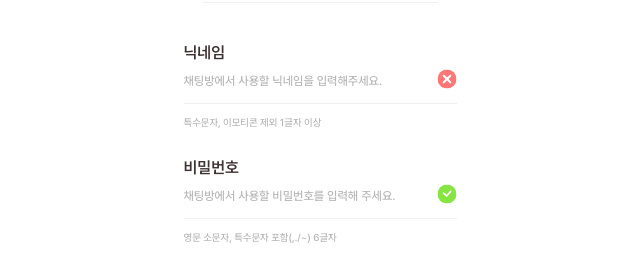
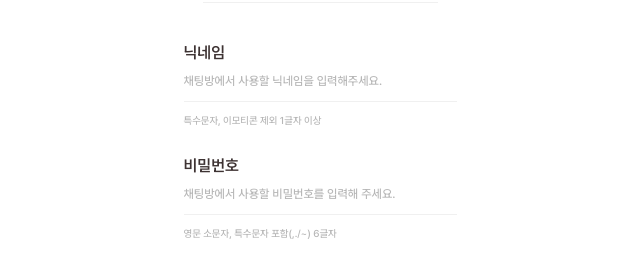
Before and after one commit to IT-s-Time-6Team/FE, a React (Vite) app: page /chatRoomCreated in a window 1280 px wide. Shown: the part 416-685 px from the top of the page, without its empty margins (320-960 px from the left). Built offline with nearby package versions, Linux system fonts and the light colour scheme.

Commit message:
feat: 닉네임 입력검사 추가(#8)

```diff
--- /dev/null
+++ b/src/components/shared/ValidationIcon.ts
@@ -0,0 +1,65 @@
+import styled from '@emotion/styled';
+import { css } from '@emotion/react';
+import XMark from '@assets/XMark.svg?react';
+import CheckMark from '@assets/WhiteCheck.svg?react';
+
+const iconBaseStyle = css`
+  width: 9px;
+  height: 9px;
+
+  position: absolute;
+  top: 36px;
+  right: 10px;
+
+  transform: translate(50%, -50%);
+  transition: opacity 0.2s ease;
+`;
+
+export const CircleIcon = styled.span<{ $valid: boolean | null }>`
+  width: 19px;
+  height: 19px;
+  border-radius: 100%;
+
+  position: absolute;
+  top: 36px;
+  right: 10px;
+
+  transform: translate(50%, -50%);
+  transition:
+    background-color 0.2s ease,
+    opacity 0.2s ease;
+
+  ${({ $valid }) =>
+    $valid === true
+      ? css`
+          background-color: #87e543;
+          opacity: 1;
+          visibility: visible;
+        `
+      : $valid === false
+        ? css`
+            background-color: #ff7676;
+            opacity: 1;
+            visibility: visible;
+          `
+        : css`
+            opacity: 0;
+            visibility: hidden;
+          `}
+`;
+
+export const CheckIcon = styled(CheckMark, {
+  shouldForwardProp: (prop) => prop !== '$show',
+})<{ $show: boolean }>`
+  ${iconBaseStyle};
+  opacity: ${({ $show }) => ($show ? 1 : 0)};
+  visibility: ${({ $show }) => ($show ? 'visible' : 'hidden')};
+`;
+
+export const XMarkIcon = styled(XMark, {
+  shouldForwardProp: (prop) => prop !== '$show',
+})<{ $show: boolean }>`
+  ${iconBaseStyle};
+  opacity: ${({ $show }) => ($show ? 1 : 0)};
+  visibility: ${({ $show }) => ($show ? 'visible' : 'hidden')};
+`;
--- /dev/null
+++ b/src/hooks/NicknameValid.ts
@@ -0,0 +1,27 @@
+import { useState } from 'react';
+
+const nicknameRegex = /^[\p{L}\p{N}\s]+$/u;
+
+const useNicknameValidation = () => {
+  const [nickname, setNickname] = useState('');
+  const [isNicknameValid, setIsNicknameValid] = useState<boolean | null>(null);
+
+  const handleNicknameChange = (value: string) => {
+    setNickname(value);
+
+    if (value.trim() === '') {
+      setIsNicknameValid(null);
+      return;
+    }
+    const isLengthValid = value.trim().length >= 1;
+    const isContentValid = nicknameRegex.test(value);
+    setIsNicknameValid(isLengthValid && isContentValid);
+  };
+  return {
+    nickname,
+    isNicknameValid,
+    handleNicknameChange,
+  };
+};
+
+export default useNicknameValidation;
--- a/src/pages/chatRoomCreatedPage.tsx
+++ b/src/pages/chatRoomCreatedPage.tsx
@@ -1,13 +1,9 @@
 import styled from '@emotion/styled';
 import { useState, useRef } from 'react';
 import { QRCodeCanvas } from 'qrcode.react';
-
-import RedCircle from '@assets/RedCircle.svg?react';
-import GreenCirle from '@assets/GreenCircle.svg?react';
-import XMark from '@assets/XMark.svg?react';
-import Check from '@assets/WhiteCheck.svg?react';
+import useNicknameValidation from '@hooks/NicknameValid';
+import { CircleIcon, CheckIcon, XMarkIcon } from '@components/shared/ValidationIcon';
 import Button from '@components/chatRoomCreated/Button';
-
 
 const ChatRoomCreatedPage = () => {
   const roomId = '1234';
@@ -15,6 +11,8 @@ const ChatRoomCreatedPage = () => {
 
   const [qrValue, setQrValue] = useState(chatRoomUrl);
   const qrRef = useRef<HTMLCanvasElement | null>(null);
+
+  const { nickname, isNicknameValid, handleNicknameChange } = useNicknameValidation();
 
   const handleGenerateQR = () => {
     setQrValue(`${chatRoomUrl}?t=${Date.now()}`);
@@ -81,11 +79,16 @@ const ChatRoomCreatedPage = () => {
               <NicknameInput
                 type='text'
                 name='nickname'
+                value={nickname}
+                $valid={isNicknameValid}
+                onChange={(e) => handleNicknameChange(e.target.value)}
                 placeholder='채팅방에서 사용할 닉네임을 입력해주세요.'
                 autoComplete='on'
                 required
-              /> <RedCircleIcon/>
-              <XMarkIcon/>
+              />
+              <CircleIcon $valid={isNicknameValid} />
+              <CheckIcon $show={isNicknameValid === true} />
+              <XMarkIcon $show={isNicknameValid === false} />
             </InputLabel>
             <NicknameText>특수문자, 이모티콘 제외 1글자 이상</NicknameText>
           </InputContainer>
@@ -96,17 +99,16 @@ const ChatRoomCreatedPage = () => {
               <PasswordInput
                 type='password'
                 name='password'
+                $valid={null}
                 placeholder='채팅방에서 사용할 비밀번호를 입력해 주세요.'
                 autoComplete='current-password'
                 required
-              /><GreenCircleIcon/>
-              <CheckIcon/>
+              />
             </InputLabel>
             <PasswordText>영문 소문자, 특수문자 포함(,./~) 6글자</PasswordText>
           </InputContainer>
 
           <ButtonText>*닉네임과 비밀번호는 이번 채팅방에서만 사용돼요.</ButtonText>
-          <button />
         </LoginForm>
       </LoginContainer>
       <Button text='입장하기' />
@@ -194,9 +196,9 @@ const QRLine = styled.hr`
   width: 235px;
   margin-bottom: 20px;
 
-  border:none;
+  border: none;
   height: 1px;
-  background-color:#F0F0F0;
+  background-color: #f0f0f0;
 `;
 
 const LoginContainer = styled.div`
@@ -227,21 +229,25 @@ const InputLabel = styled.label`
   font-size: 16px;
   font-weight: 600;
 `;
-const NicknameInput = styled.input`
+
+const NicknameInput = styled.input<{ $valid: boolean | null }>`
   margin-bottom: 12px;
-  padding-right:35px;
-  padding-bottom: 15px;
+  padding-right: 35px;
+  padding-bottom: 13px;
 
   border: none;
-  border-bottom: 1px solid #f0f0f0;
+  border-bottom: 1px solid
+    ${({ $valid }) => ($valid === true ? '#87E543' : $valid === false ? '#FF7676' : '#f0f0f0')};
+  transition: border-color 0.2s ease;
+
   outline: none;
-
   &::placeholder {
     color: #b7b7b7;
     font-size: 12px;
     font-weight: 500;
   }
 `;
+
 const NicknameText = styled.p`
   color: #b7b7b7;
   font-size: 10px;
@@ -259,40 +265,3 @@ const ButtonText = styled.p`
   font-weight: 500;
   text-align: center;
 `;
-
-const RedCircleIcon = styled(RedCircle)`
-  width:19px;
-  height:19px;
-
-  position: absolute;
-  top:36px;
-  right:10px;
-  transform: translate(50%, -50%);
-`
-const XMarkIcon = styled(XMark)`
-  width:9px;
-  height:9px;
-
-  position: absolute;
-  top:36px;
-  right:10px;
-  transform: translate(50%, -50%);
-`
-const GreenCircleIcon =styled(GreenCirle)`
-  width:19px;
-  height:19px;
-
-  position: absolute;
-  top:36px;
-  right:10px;
-  transform: translate(50%, -50%);
-`
-const CheckIcon =styled(Check)`
-  width:9px;
-  height:9px;
-
-  position: absolute;
-  top:36px;
-  right:10px;
-  transform: translate(50%, -50%);
-`
--- a/tsconfig.json
+++ b/tsconfig.json
@@ -28,7 +28,8 @@
       "@components/*": ["src/components/*"],
       "@layout/*": ["src/layout/*"],
       "@pages/*": ["src/pages/*"],
-      "@assets/*": ["src/assets/*"]
+      "@assets/*": ["src/assets/*"],
+      "@hooks/*": ["src/hooks/*"]
     }
   },
   "include": ["src"], // 타입 검사 포함 디렉토리
--- a/vite.config.ts
+++ b/vite.config.ts
@@ -9,13 +9,14 @@ const __dirname = path.dirname(__filename);
 
 // https://vite.dev/config/
 export default defineConfig({
-  plugins: [react(),svgr()],
+  plugins: [react(), svgr()],
   resolve: {
     alias: {
       '@components': path.resolve(__dirname, 'src/components'),
       '@layout': path.resolve(__dirname, './src/layout'),
       '@pages': path.resolve(__dirname, 'src/pages'),
       '@assets': path.resolve(__dirname, 'src/assets'),
+      '@hooks': path.resolve(__dirname, './src/hooks'),
     },
   },
   server: {
```
Also changed, not shown: src/types/svg.d.ts (+4 -4 lines), src/assets/GreenCircle.svg (deleted), src/assets/RedCircle.svg (deleted).
